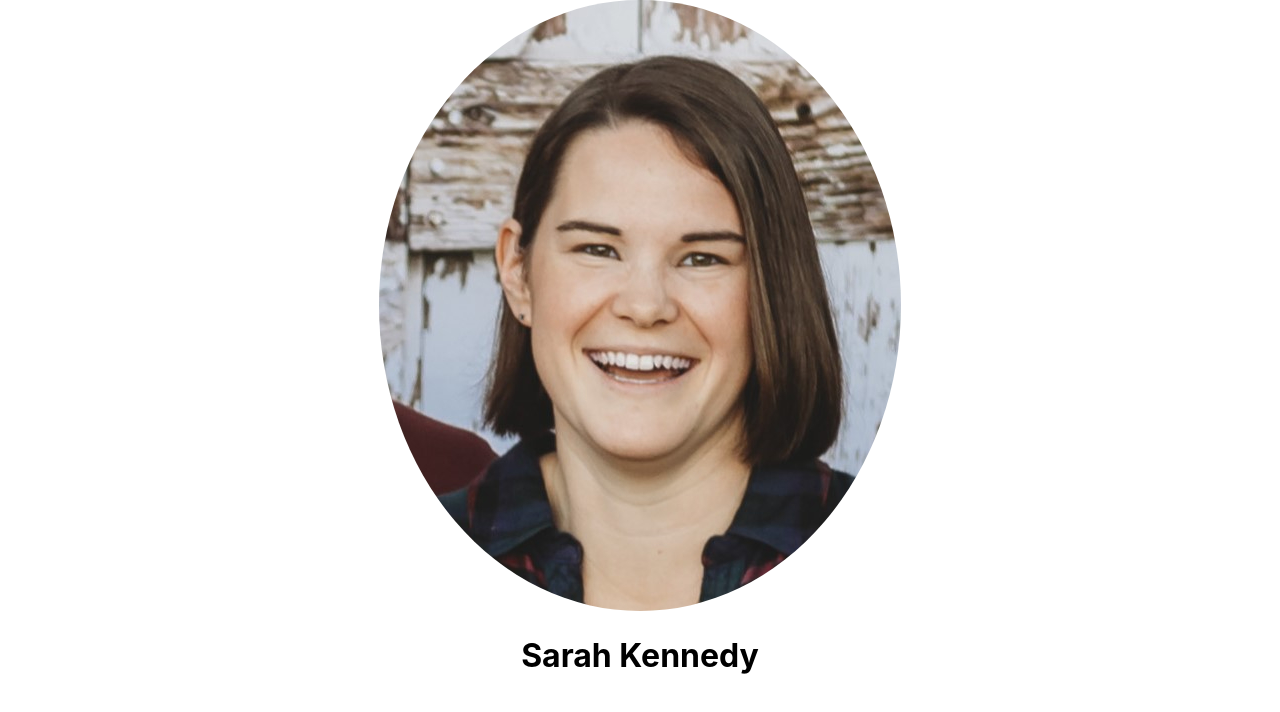
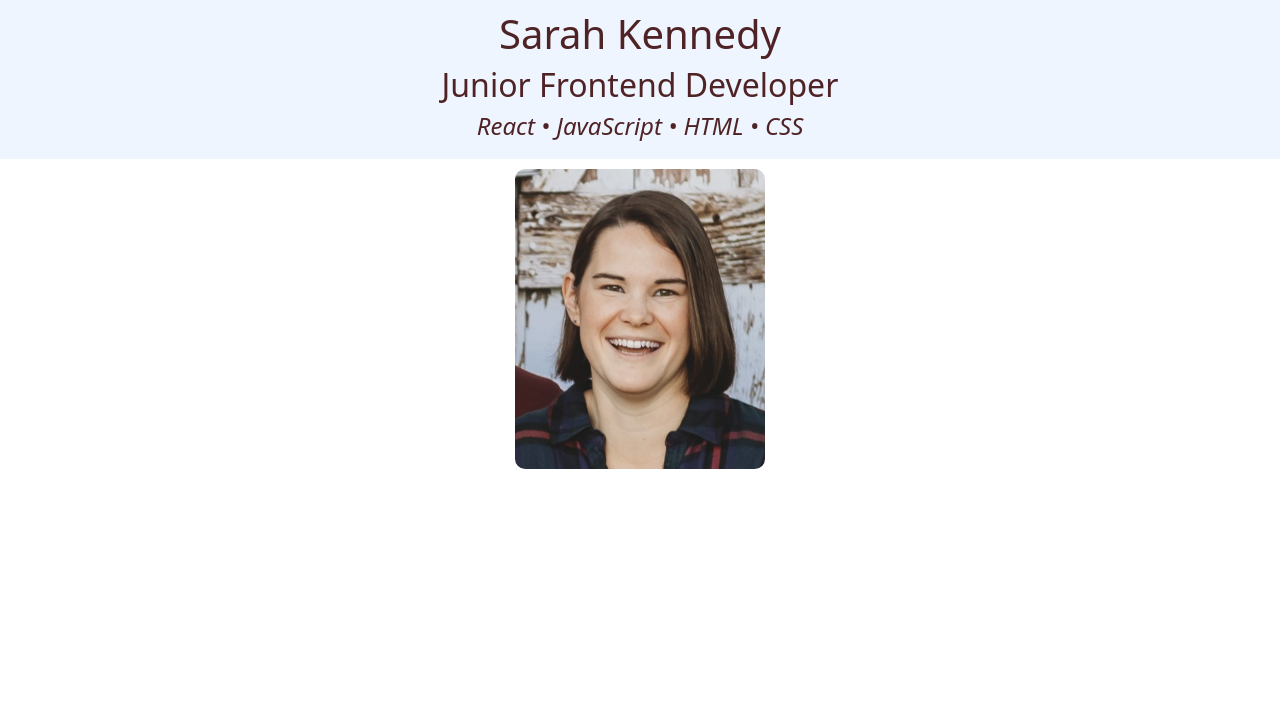
Before and after one commit to SKennedy4123/kennedy-frontend-portfolio, a React (Create React App) app: page / in a window 1280 px wide. Shown: the top 712 px of the page. Built offline with nearby package versions, Linux system fonts and the light colour scheme.

Commit message:
initial commit, add header and headshot photo

```diff
--- a/package.json
+++ b/package.json
@@ -6,6 +6,7 @@
     "@testing-library/jest-dom": "^5.17.0",
     "@testing-library/react": "^13.4.0",
     "@testing-library/user-event": "^13.5.0",
+    "bootstrap": "^5.3.2",
     "react": "^18.2.0",
     "react-dom": "^18.2.0",
     "react-scripts": "5.0.1",
--- a/src/App.css
+++ b/src/App.css
@@ -2,6 +2,17 @@
   text-align: center;
 }
 
-.Headshot {
-  border-radius: 100%;
+.App header {
+  background-color: #e9f2fec3;
+  text-align: center;
+  color: #4e2123fd;
+  padding: 10px;
 }
+
+.App h1 {
+  font-size: 40px;
+}
+
+.card {
+  border: none;
+}
--- a/src/App.js
+++ b/src/App.js
@@ -1,15 +1,11 @@
-import SarahKennedy from './SarahKennedy.jpg';
 import './App.css';
 
 export default function App() {
   return (
     <div className="App">
       <header className="App-header">
-        <img src={SarahKennedy} className="Headshot" alt="Sarah Kennedy Headshot" />
-        <h1>
-          Sarah Kennedy
-        </h1>
+        <h1>Sarah Kennedy</h1>
+        <h2>Junior Frontend Developer</h2>
+        <em><h4>React • JavaScript • HTML • CSS</h4></em>
       </header>
-    </div>
-  );
-}
+      </div>);}
--- /dev/null
+++ b/src/Photo.css
@@ -0,0 +1,6 @@
+img {
+    border-radius: 10px;
+    max-width: 250px;
+    margin: 10px auto;
+    display: flex;
+}
--- /dev/null
+++ b/src/Photo.js
@@ -0,0 +1,8 @@
+import React from "react";
+import SarahKennedy from './SarahKennedy.jpg';
+import './Photo.css';
+
+export default function Photo() {
+    return <div><img src={SarahKennedy} alt="Sarah Kennedy Headshot" />
+    </div>
+};
--- a/src/index.js
+++ b/src/index.js
@@ -3,11 +3,14 @@ import ReactDOM from 'react-dom/client';
 import './index.css';
 import App from './App';
 import reportWebVitals from './reportWebVitals';
+import 'bootstrap/dist/css/bootstrap.css';
+import Photo from './Photo';
 
 const root = ReactDOM.createRoot(document.getElementById('root'));
 root.render(
   <React.StrictMode>
     <App />
+    <Photo />
   </React.StrictMode>
 );
 
```
Also changed, not shown: src/SarahKennedy.jpg, 1 other file (tests, documents, lock files or other folders).
